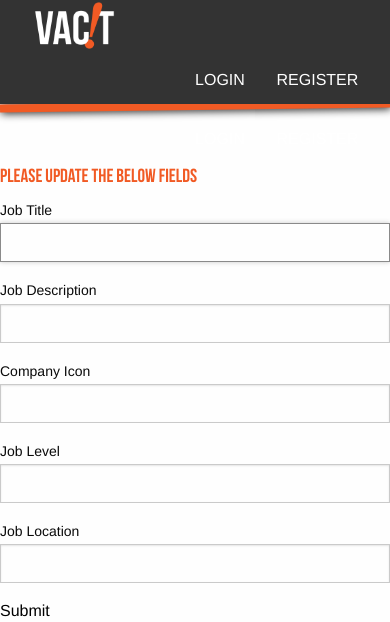
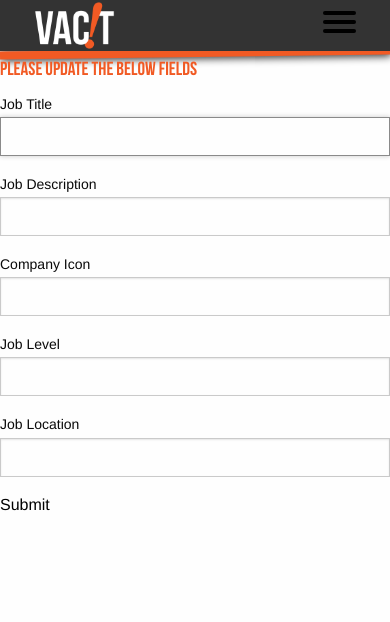
Before and after one commit to BramAStevens/Educom-Vacit, a Symfony app: template Vacit/templates/job/update_job.html.twig in a window 390 px wide. Shown: the top 622 px of the page. Run offline with Twig, Linux system fonts and the light colour scheme; the template is opened without the code that fills it, so the values that code supplies are empty; some libraries are stand-ins or nearby versions.

Commit message:
commit navbar works responsively

```diff
--- a/Vacit/templates/headerfooter/header.html.twig
+++ b/Vacit/templates/headerfooter/header.html.twig
@@ -4,7 +4,7 @@
 
 	<div class="grid-x align-middle" id="headerbar">
 
-		<div class="cell medium-4 medium-cell-block-y" >
+		<div class="cell medium-4 medium-cell-block-y float-center" >
 			<img src="/assets/logo/vacit-logo-white.png" class="media-object-section align-middle margin-left-1" id="icon">
 		</div>
 
@@ -18,7 +18,7 @@
 			</div>
 
 		{% else %}
-			<div class="cell medium-8 medium-cell-block-y float-right" style="margin-bottom: -1%">
+			<div class="cell medium-8 medium-cell-block-y float-right hide-for-small-only" style="margin-bottom: -1%">
 				<ul id="headertext" class="float-right">REGISTER</ul>
 				<ul id="headertext" class="float-right">LOGIN</ul>
 			</div>
@@ -60,8 +60,32 @@
   </div>
 </nav>
 {% else %}
-	<div class="cell medium-8 small-8 medium-cell-block-y float-right hide-for-medium" style="margin-bottom: -1%">
-				<ul id="headertext" class="float-right" style="">REGISTER</ul>
-				<ul id="headertext" class="float-right">LOGIN</ul>
-			</div>
+<nav role='navigation' class="hide-for-medium" >
+  <div id="menuToggle" style="margin-top: -10%; margin-right: -4%;">
+    <!--
+    A fake / hidden checkbox is used as click reciever,
+    so you can use the :checked selector on it.
+    -->
+    <input type="checkbox" />
+
+    <!--
+    Some spans to act as a hamburger.
+
+    They are acting like a real hamburger,
+    not that McDonalds stuff.
+    -->
+    <span></span>
+    <span></span>
+    <span></span>
+
+    <!--
+    Too bad the menu has to be inside of the button
+    but hey, it's pure CSS magic.
+    -->
+    <ul id="menu">
+      <a href="#"><li>LOGIN</li></a>
+      <a href="#"><li>REGISTER</li></a>
+    </ul>
+  </div>
+</nav>
 {% endif %}
```
